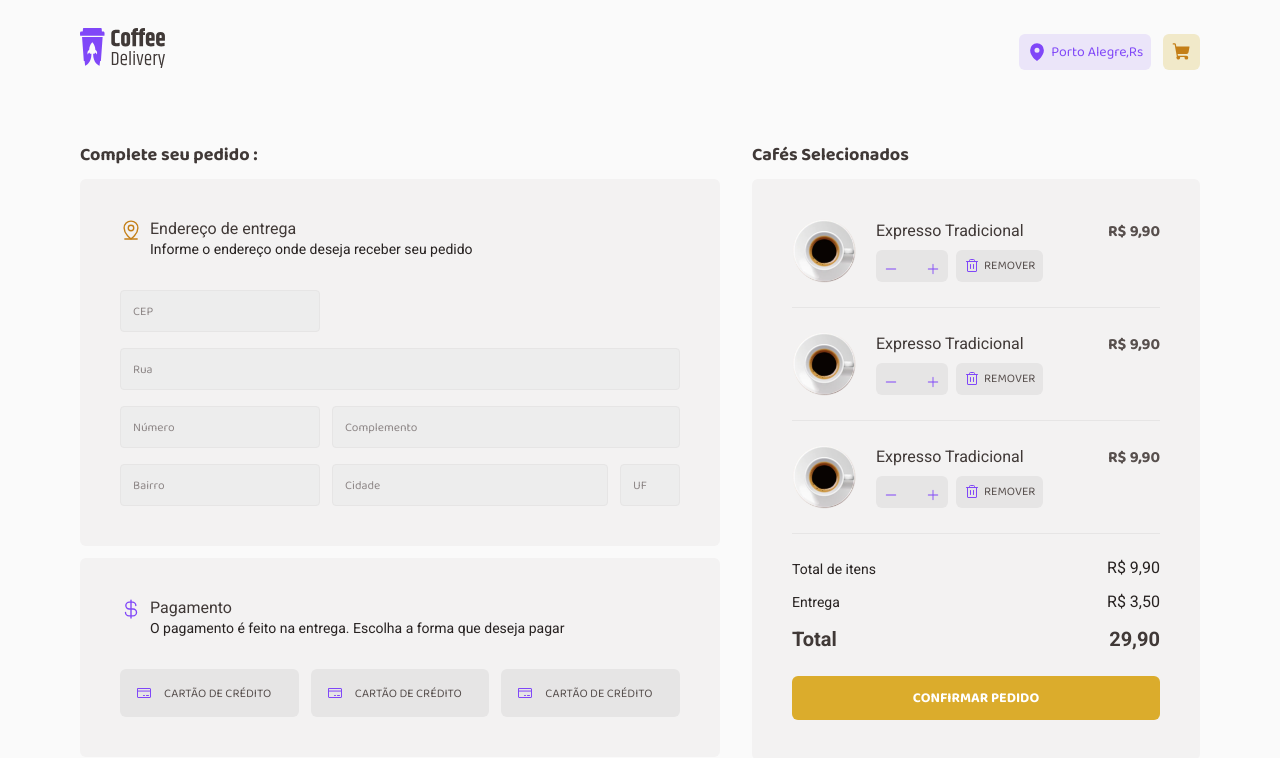
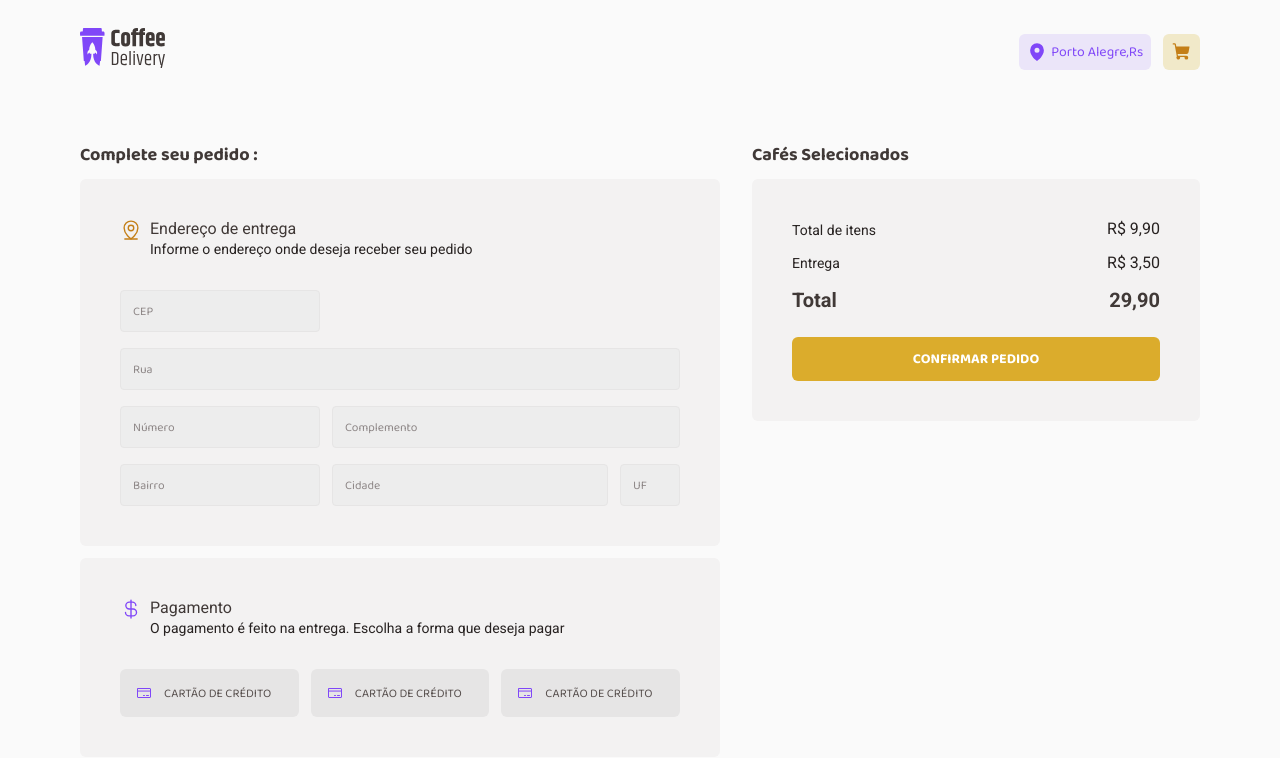
Before and after one commit to HemillyJulia/02-coffe-delivery, a React (Vite) app: page /completeOrder in a window 1280 px wide. Shown: the top 758 px of the page. Built offline with nearby package versions, Linux system fonts and the light colour scheme.

Commit message:
Inserindo cafés específicos

```diff
--- a/src/pages/Components/CompletteOrder/CoffeeCartCard/index.tsx
+++ b/src/pages/Components/CompletteOrder/CoffeeCartCard/index.tsx
@@ -3,14 +3,22 @@ import coffeeexpresso from '../../../../assets/coffeeexpresso.png'
 import { RegularText } from "../../../../components/Tipografias";
 import { QuantidadeInput } from "../../../../components/QuantidadeInput";
 import { Trash } from "phosphor-react";
+import { CartItem } from "../../../../contexts/CartContext";
+import { formatMoney } from "../../../../utilitário/formatMoney";
 
-export function CoffeeCartCard (){
+interface CoffeCartCardProps{
+   coffee: CartItem
+}
+
+export function CoffeeCartCard ({coffee}:CoffeCartCardProps){
+    const coffeeTotal = coffee.price * coffee.quantity
+    const formatandoPreço = formatMoney (coffeeTotal)
     return(
         <CoffeeCartCardBox>
             <div>
-                <img src={coffeeexpresso}/>
+                <img src={`/coffees/${coffee.photo}`}/>
                 <div>
-                    <RegularText color="subtitle">Expresso Tradicional</RegularText>
+                    <RegularText color="subtitle">{coffee.name}</RegularText>
                     <ActionsBox>
                         <QuantidadeInput size="small"/>
                         <RemoveButton>
@@ -21,7 +29,7 @@ export function CoffeeCartCard (){
                 </div>
 
             </div>
-            <p> R$ 9,90</p>
+            <p>{formatandoPreço}</p>
         </CoffeeCartCardBox>
     )
 }
--- a/src/pages/Components/SelectCoffees/index.tsx
+++ b/src/pages/Components/SelectCoffees/index.tsx
@@ -1,18 +1,20 @@
 import { TitleText } from "../../../components/Tipografias";
+import { useCart } from "../../../hooks/useCart";
 import { CoffeeCartCard } from "../CompletteOrder/CoffeeCartCard";
 import { ConfirmationSection } from "./ConfirmationSection";
 import { DetailsBox, SelectCoffeesBox } from "./style";
 
 export function SelectCoffee (){
+    const {cartItens} = useCart()
     return(
         <SelectCoffeesBox>
             <TitleText size="xs" color="subtitle">
                 Cafés Selecionados
             </TitleText>
             <DetailsBox>
-                <CoffeeCartCard/>
-                <CoffeeCartCard/>
-                <CoffeeCartCard/>
+            {cartItens.map((item) => (
+                <CoffeeCartCard key={item.id} coffee={item}/>
+            ))}
                 <ConfirmationSection/>
             </DetailsBox>
 
```
